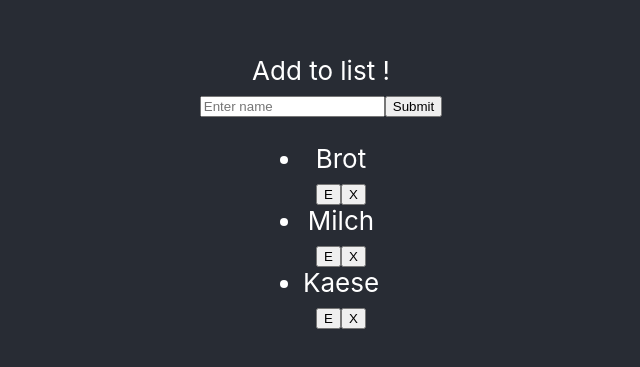
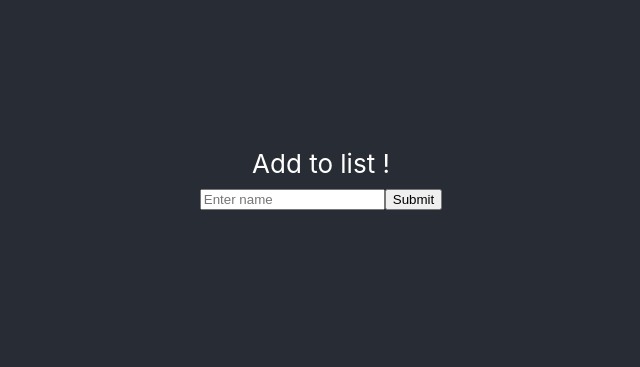
Before and after one commit to Thomas-2003/todo-list, a React (Create React App) app: page / in a window 1280 px wide. Shown: the part 195-562 px from the top of the page, without its empty margins (319-959 px from the left). Built offline with nearby package versions, Linux system fonts and the light colour scheme; the HTML template or start-up script is replaced by a standard one.

Commit message:
persisit todos in localStorage

```diff
--- a/src/App.js
+++ b/src/App.js
@@ -3,7 +3,8 @@ import './App.css';
 import Userlist from './Userlist';
 
 function App() {
-  const names = [{ title: "Brot" }, { title: "Milch" }, { title: "Kaese" }] // nono-react pure javascript array
+  const names = JSON.parse(localStorage.getItem("todos")) || [] // nono-react pure javascript array
+
   const [stateNames, setStateNames] = useState(names) //define a getter variable and a setter method
   const [input, setInput] = useState("")
   const [error, setError] = useState(undefined)
@@ -15,12 +16,11 @@ function App() {
   //       setStateNames(json) //save response into state after it is finished
   //     })
   // }, [])
-
   return (
     <div className="App ">
       <header className="App-header container">
         Add to list {input}!
-        <div class="input-group my-3">
+        <div className="input-group my-3">
           <input className='form-control' value={input} id="name" name="username" placeholder='Enter name' onChange={(e) => {
             setInput(e.target.value)
             if (e.target.value.length > 1) {
@@ -33,8 +33,9 @@ function App() {
           <button className="btn btn-primary ms-2" onClick={(e) => { // react has lots of build in event handlers
             const name = document.getElementById("name")
             const newStateNames = [...stateNames] // deepclone
-            newStateNames.push(name.value)
+            newStateNames.push({ title: name.value })
             setStateNames(newStateNames)
+            localStorage.setItem("todos", JSON.stringify(newStateNames))
             setInput("")
           }}>Submit</button>
         </div>
--- a/src/Userlist.jsx
+++ b/src/Userlist.jsx
@@ -1,23 +1,28 @@
 
-import React, { useState, useEffect, useRef } from 'react'
+import React, { useState, useEffect, useMemo, useRef } from 'react'
 function Userlist(props) {
-    let inputRefs = []
+    const inputRefs = useRef([]);
 
-    const setRef = (ref) => {
-        inputRefs.push(ref);
-    };
+
+
     const [edit, setEdit] = useState("")
     const [title, setTitle] = useState("")
-    console.log(edit)
+    // inputRefs.current = props.stateNames.map((element, i) => inputRefs.current[i] ?? createRef());
+    const refsById = {}
+    props.stateNames.forEach((item, index) => {
+        refsById[index] = React.createRef(null)
+    })
     return <ul className="list-group w-100">{props.stateNames.map((todo, index) => (
-        <li className={`list-group-item d-flex justify-content-between align-items-center ${edit === index ? `ps-1` : ``}`}>
+        <li key={index} className={`list-group-item d-flex justify-content-between align-items-center ${edit === index ? `ps-1` : ``}`}>
             {edit === index ? (
                 <>
-                    <input className="form-control" value={todo.title} />
+                    <input ref={refsById[index]} className="form-control" onChange={e => {
+                        console.log(e)
+                    }} value={todo.title} />
                 </>
             ) : (
                 <>
-                    <span ref={setRef} className="me-3">{todo.title}</span>
+                    <span className="me-3">{todo.title}</span>
                 </>
             )}
             <div className='d-flex'>
@@ -32,7 +37,8 @@ function Userlist(props) {
                     <>
                         <button className="btn btn-outline-info" onClick={(e) => {
                             setEdit(index)
-                            //  inputRefs[todo.id].focus();
+                            console.log(refsById[index])
+                            // inputRefs.current[index].current.focus();
                         }}>E</button>
                     </>
                 )}
@@ -41,6 +47,7 @@ function Userlist(props) {
                     const positionInArray = newStateNames.findIndex(nameToSearch => nameToSearch.title === todo.title)
                     const personDeleted = newStateNames.splice(positionInArray, 1)
                     props.setStateNames(newStateNames)
+                    localStorage.setItem("todos", JSON.stringify(newStateNames))
                 }}>X</button>
             </div>
         </li>
```
